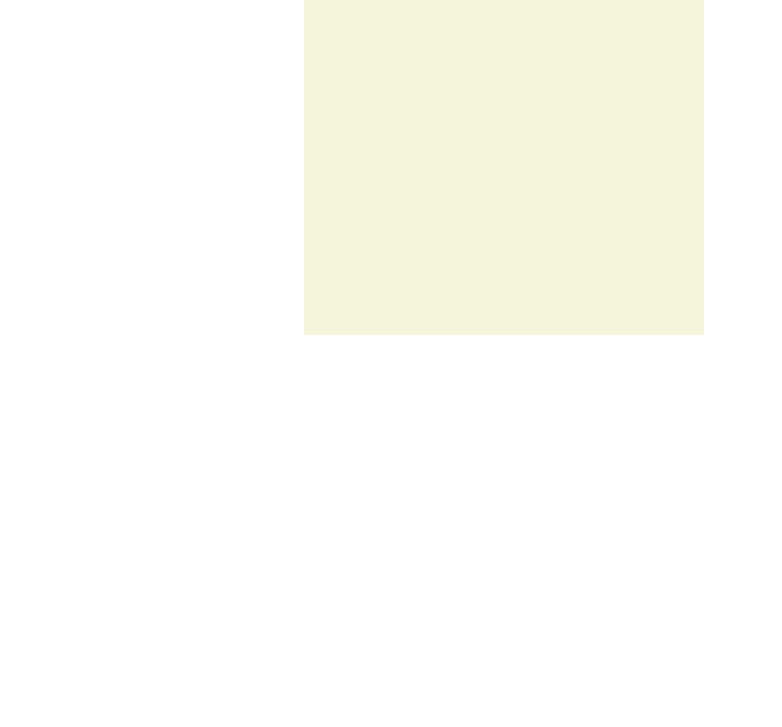
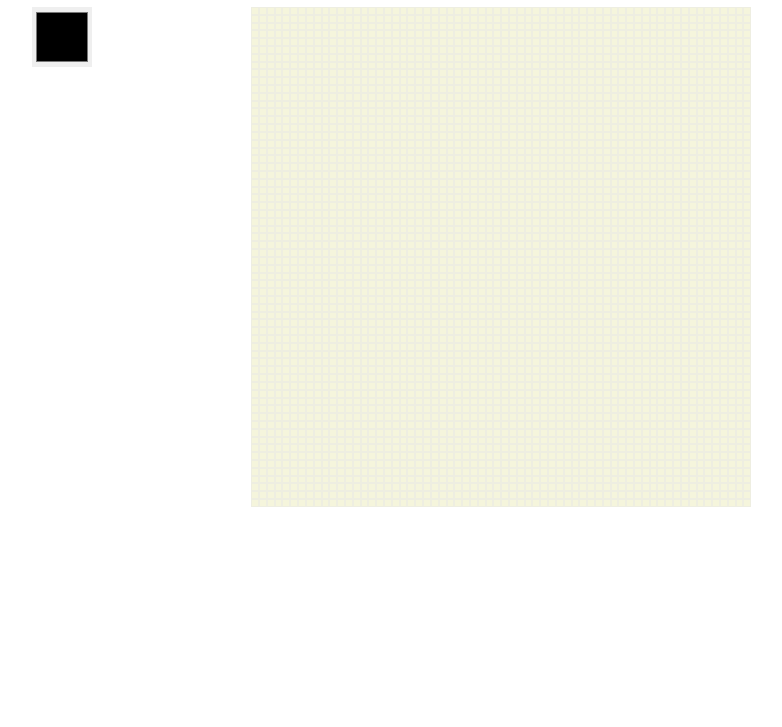
Before and after one commit to madaooftheblues/odin-etch-a-sketch, a plain HTML site: page index.html in a window 1280 px wide. Shown: the part 73-800 px from the top of the page, without its empty margins (136-918 px from the left). Drawn offline with Linux system fonts and the light colour scheme.

Commit message:
Refactor code
Replaced event listeners with more effective ones. Also added color-
picker tool.

```diff
--- a/app.js
+++ b/app.js
@@ -1,24 +1,29 @@
-const container = document.querySelector(".container");
+const canvas = document.querySelector(".canvas");
+const colorWell = document.querySelector("#colorWell");
+
+let color = "black";
 
 function grid(n) {
-  container.style.gridTemplateColumns = `repeat(${n},1fr)`;
+  canvas.style.gridTemplateColumns = `repeat(${n},1fr)`;
   for (let i = 0; i < n * n; i++) {
     const square = document.createElement("div");
     square.classList.add("square");
-    container.appendChild(square);
+    canvas.appendChild(square);
   }
 }
 
 function etch(e) {
-  e.target.style.backgroundColor = "black";
+  return (e.target.style.backgroundColor = color);
 }
 
-container.addEventListener("mousedown", (e) =>
-  container.addEventListener("mouseover", etch)
+colorWell.addEventListener("input", (e) => (color = e.target.value));
+canvas.addEventListener("mousedown", etch);
+canvas.addEventListener("mousedown", () =>
+  canvas.addEventListener("mouseover", etch)
 );
 
-container.addEventListener("mouseup", (e) =>
-  container.removeEventListener("mouseover", etch)
+canvas.addEventListener("mouseup", () =>
+  canvas.removeEventListener("mouseover", etch)
 );
 
-grid(16);
+grid(64);
--- a/index.html
+++ b/index.html
@@ -9,6 +9,12 @@
     <title>Etch-A-Sketch</title>
   </head>
   <body>
-    <div class="container"></div>
+    <h1>Etch A Sketch</h1>
+    <div class="container">
+      <div class="toolkit">
+        <input type="color" name="color-picker" id="colorWell" />
+      </div>
+      <div class="canvas"></div>
+    </div>
   </body>
 </html>
--- a/styles.css
+++ b/styles.css
@@ -1,16 +1,35 @@
 body {
+  text-align: center;
+}
+.container {
   display: flex;
-  align-items: center;
-  justify-content: center;
 }
 
-.container {
-  height: 400px;
-  width: 400px;
+.canvas {
+  height: 500px;
+  width: 500px;
   background-color: pink;
   display: grid;
 }
 
 .square {
   background-color: beige;
+  border: 1px solid rgba(232, 232, 232, 0.5);
 }
+
+.square:hover {
+  background-color: pink;
+}
+
+.toolkit {
+  width: 30%;
+  display: flex;
+  flex-direction: column;
+  align-items: center;
+}
+
+#colorWell {
+  width: 60px;
+  height: 60px;
+  border: none;
+}
```
